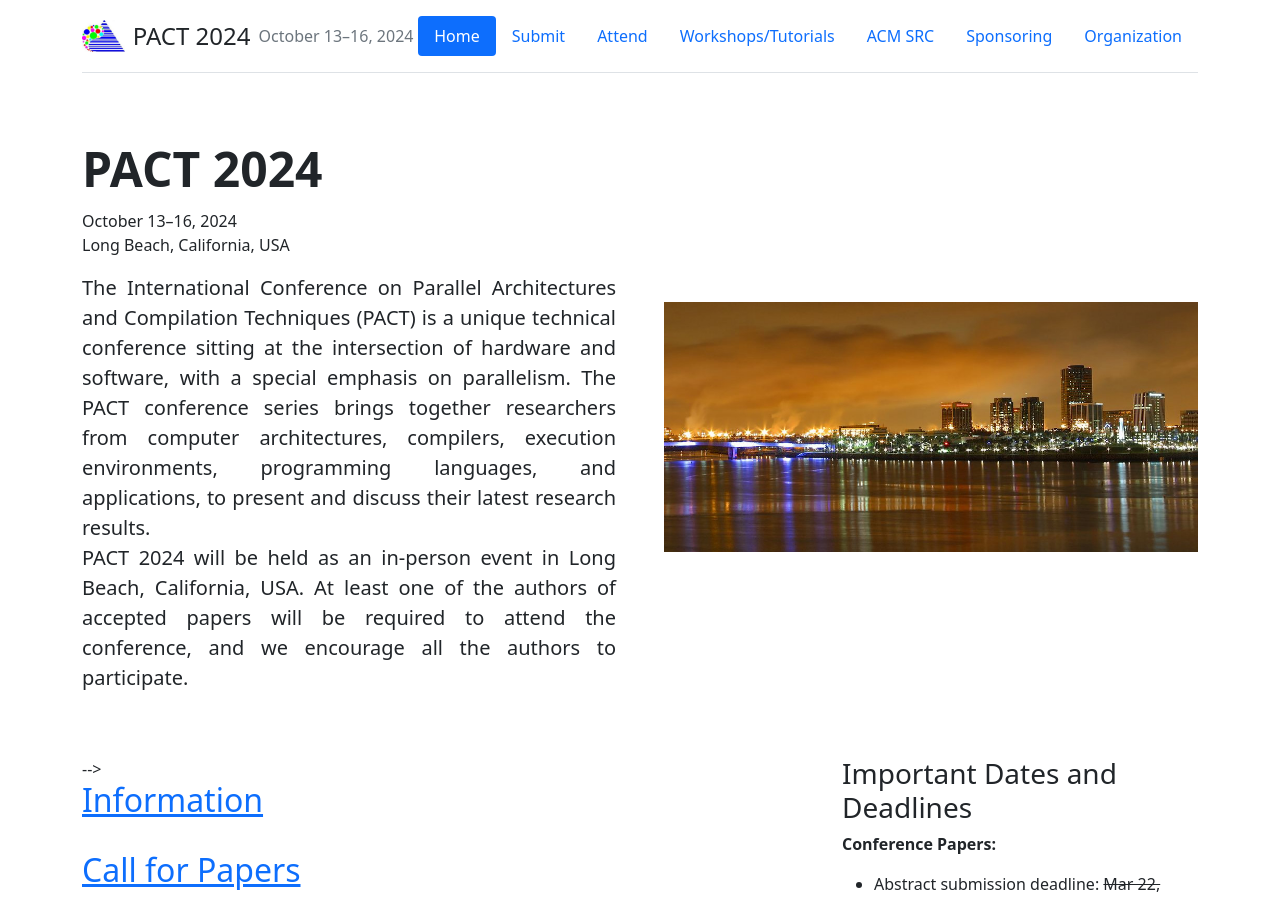
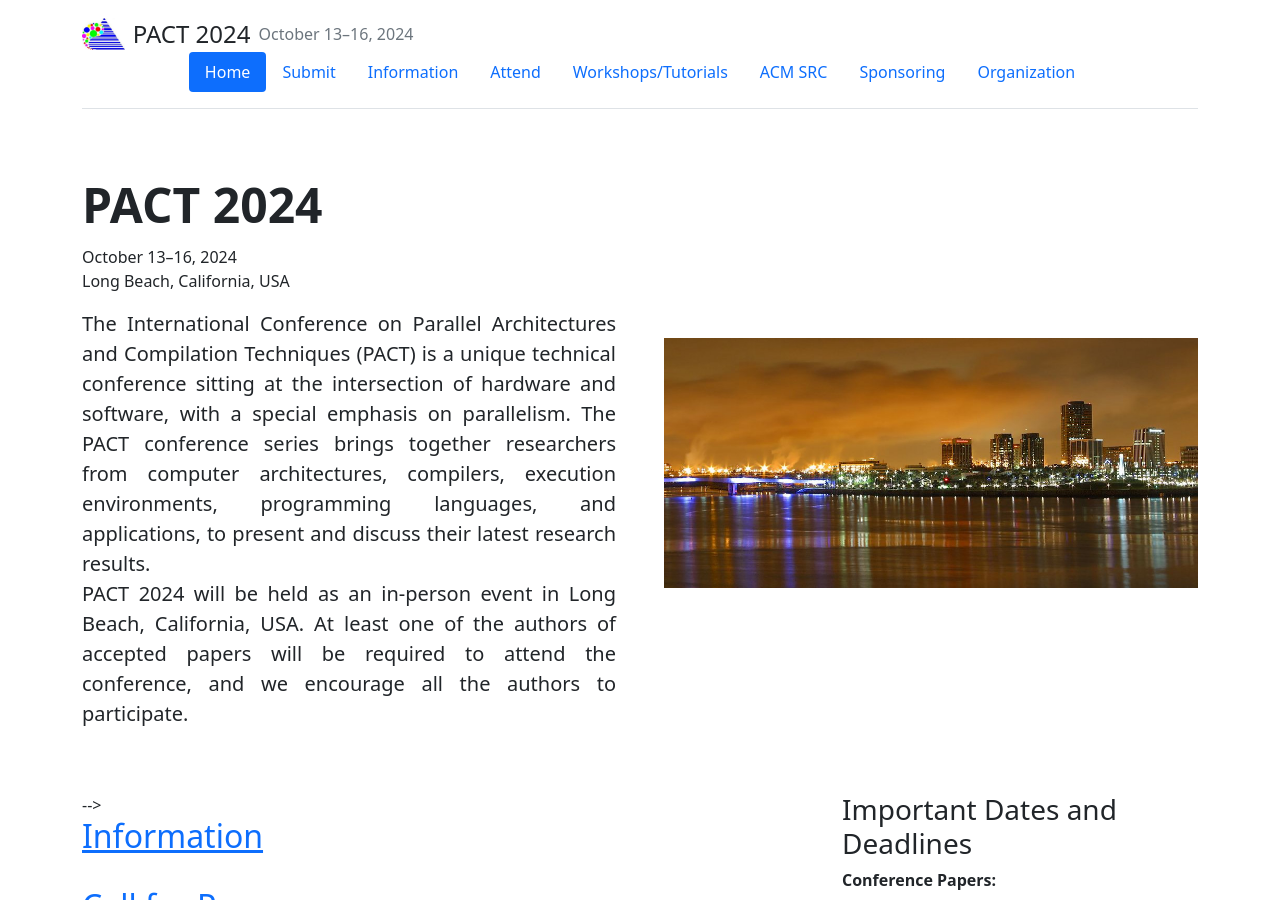
Before and after one commit to pact2024/pact2024.github.io, a Jekyll site: the page built from index.html, in a window 1280 px wide and 900 px high. Built offline with Jekyll 4.4.1, drawn with Linux system fonts in a browser that asks for light colours.

Commit message:
Update header.html

```diff
--- a/_includes/header.html
+++ b/_includes/header.html
@@ -14,6 +14,10 @@
 
         <li class="nav-item">
             <a href="{{ site.baseUrl }}/submit" class="nav-link {% if page.id == 'submit' %} active {% endif %}">Submit</a>
+        </li>
+
+         <li class="nav-item">
+            <a href="{{ site.baseUrl }}/Information" class="nav-link {% if page.id == 'Information' %} active {% endif %}">Information</a>
         </li>
 
         <li class="nav-item">
```
